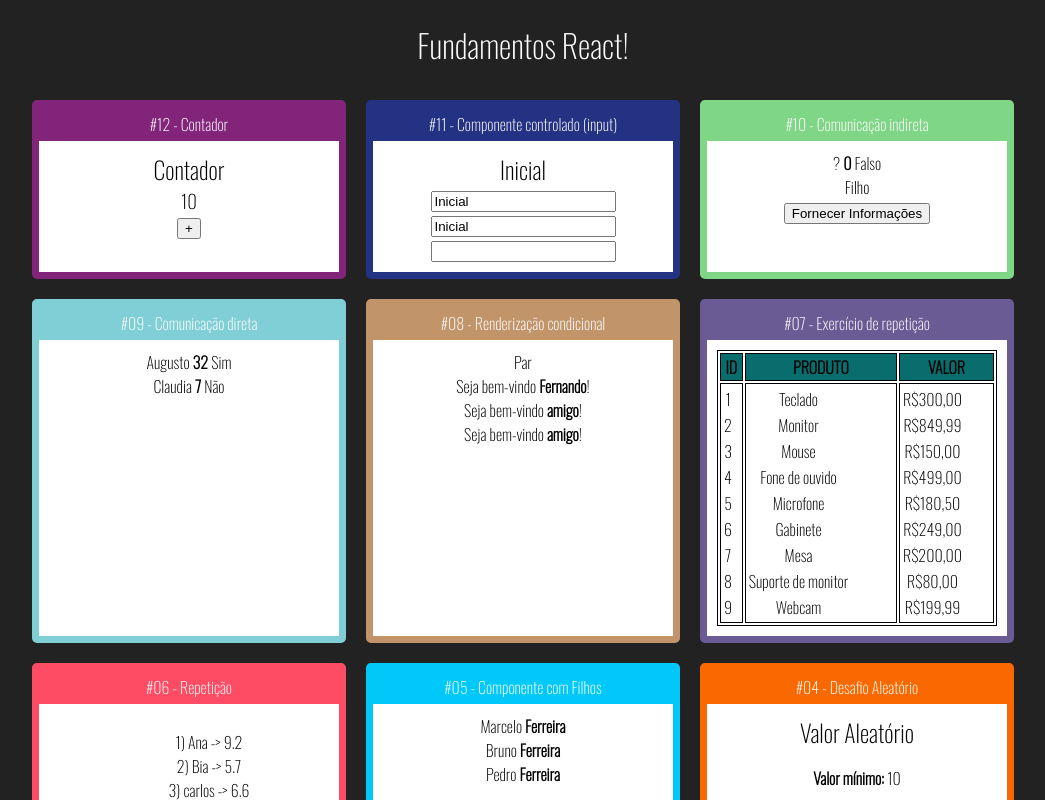
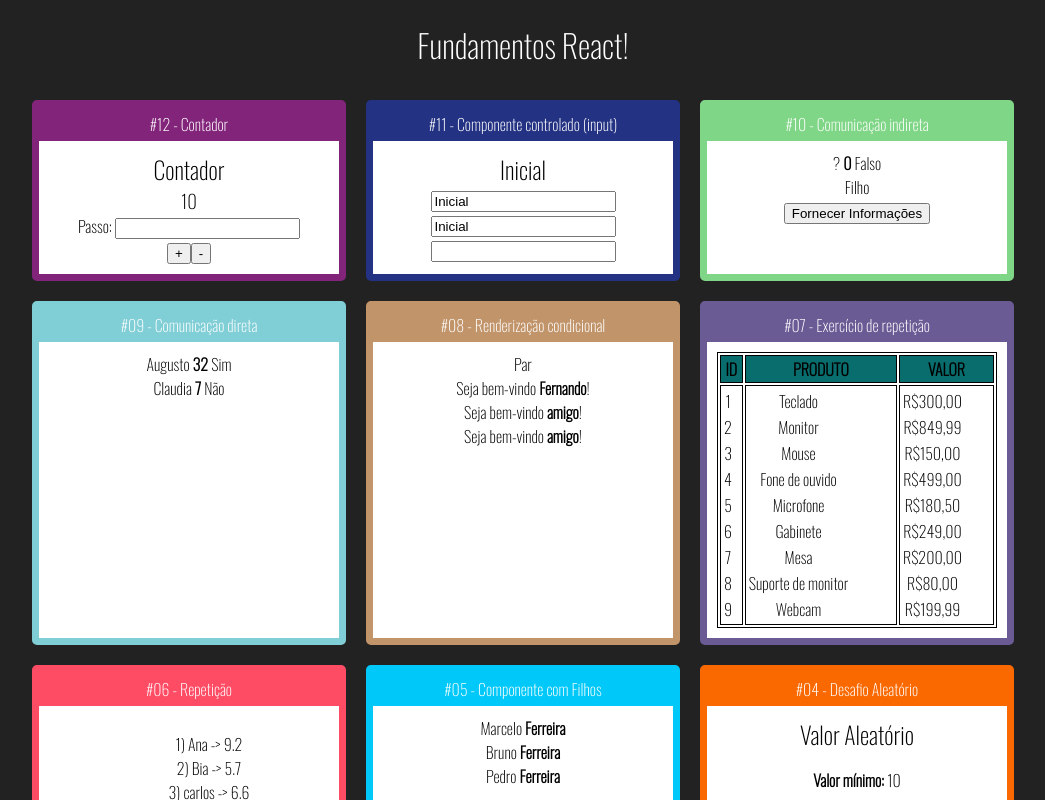
Before and after one commit to manoelmachado/react-redux, a React (Create React App) app in the folder fundamentos-react/: page / in a window 1280 px wide. Shown: the top 800 px of the page, without its empty margins (117-1162 px from the left). Built offline with nearby package versions, Linux system fonts and the light colour scheme.

Commit message:
mais estudos com componente baseado em classe

```diff
--- a/fundamentos-react/src/App.jsx
+++ b/fundamentos-react/src/App.jsx
@@ -22,7 +22,7 @@ export default (_) => (
     <h1>Fundamentos React!</h1>
     <div className="Cards">
       <Card titulo="#12 - Contador" color="#83247b">
-        <Contador numeroInicial={10}/>
+        <Contador numeroInicial={10} />
       </Card>
 
       <Card titulo="#11 - Componente controlado (input)" color="#243283">
--- a/fundamentos-react/src/componentes/contador/Contador.jsx
+++ b/fundamentos-react/src/componentes/contador/Contador.jsx
@@ -2,21 +2,44 @@ import React, { Component } from "react";
 
 class Contador extends Component {
   state = {
-    numero: this.props.numeroInicial,
+    numero: this.props.numeroInicial || 0,
+    passo: this.props.passoInicial || 5,
   };
 
-  inc() {
+  inc = () => {
     this.setState({
-      numero: this.state.numero + 1,
+      numero: this.state.numero + this.state.passo,
     });
-  }
+  };
+
+  dec = () => {
+    this.setState({
+      numero: this.state.numero - this.state.passo,
+    });
+  };
+
+  setPasso = (e) => {
+    this.setState({
+      passo: +e.target.value,
+    });
+  };
 
   render() {
     return (
       <div>
         <h2>Contador</h2>
         <h3>{this.state.numero}</h3>
+        <div>
+          <label htmlFor="passoinput">Passo: </label>
+          <input
+            type="number"
+            id="passoInput"
+            value={this.state.value}
+            onChange={this.setPasso}
+          />
+        </div>
         <button onClick={this.inc}>+</button>
+        <button onClick={this.dec}>-</button>
       </div>
     );
   }
```
